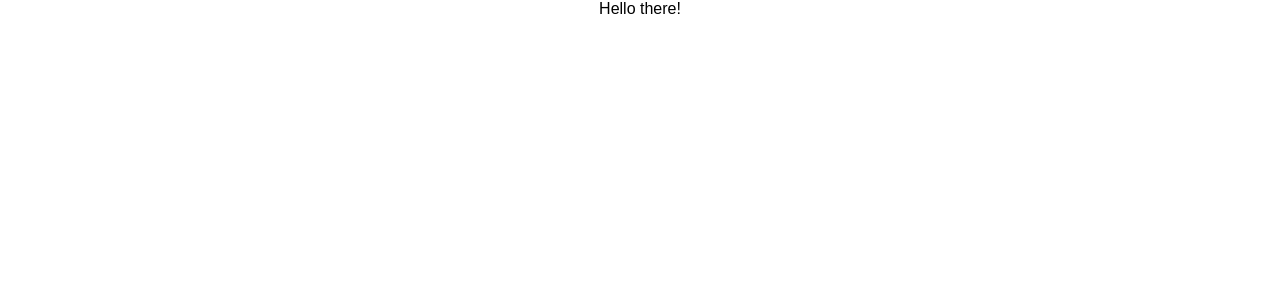
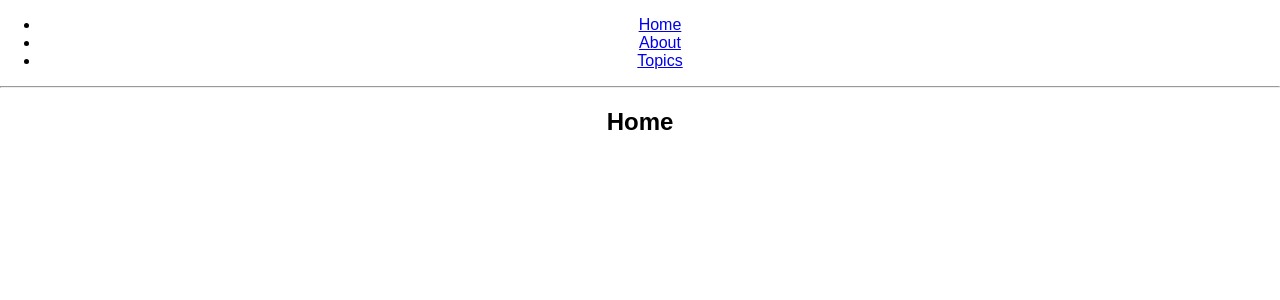
Before and after one commit to RachataLee/pages, a React (Create React App) app: page / in a window 1280 px wide. Shown: the top 300 px of the page. Built offline with nearby package versions, Linux system fonts and the light colour scheme.

Commit message:
BasicExample first time

```diff
--- a/package.json
+++ b/package.json
@@ -3,10 +3,12 @@
   "version": "0.1.0",
   "private": true,
   "dependencies": {
+    "dom": "^0.0.3",
     "lodash": "^4.17.4",
     "react": "^16.2.0",
     "react-dom": "^16.2.0",
     "react-router": "^4.2.0",
+    "react-router-dom": "^4.2.2",
     "react-scripts": "1.1.0"
   },
   "scripts": {
--- a/src/App.js
+++ b/src/App.js
@@ -1,12 +1,13 @@
 import React, { Component } from 'react';
 import logo from './logo.svg';
 import './App.css';
+import BasicExample from './BasicExample'
 
 class App extends Component {
   render() {
     return (
       <div className="App">
-        Hello there!
+        <BasicExample/>
       </div>
     );
   }
--- /dev/null
+++ b/src/BasicExample.js
@@ -0,0 +1,72 @@
+import React from 'react'
+import {
+  BrowserRouter as Router,
+  Route,
+  Link
+} from 'react-router-dom'
+
+const BasicExample = () => (
+  <Router>
+    <div>
+      <ul>
+        <li><Link to="/">Home</Link></li>
+        <li><Link to="/about">About</Link></li>
+        <li><Link to="/topics">Topics</Link></li>
+      </ul>
+
+      <hr/>
+
+      <Route exact path="/" component={Home}/>
+      <Route path="/about" component={About}/>
+      <Route path="/topics" component={Topics}/>
+    </div>
+  </Router>
+)
+
+const Home = () => (
+  <div>
+    <h2>Home</h2>
+  </div>
+)
+
+const About = () => (
+  <div>
+    <h2>About</h2>
+  </div>
+)
+
+const Topics = ({ match }) => (
+  <div>
+    <h2>Topics</h2>
+    <ul>
+      <li>
+        <Link to={`${match.url}/rendering`}>
+          Rendering with React
+        </Link>
+      </li>
+      <li>
+        <Link to={`${match.url}/components`}>
+          Components
+        </Link>
+      </li>
+      <li>
+        <Link to={`${match.url}/props-v-state`}>
+          Props v. State
+        </Link>
+      </li>
+    </ul>
+
+    <Route path={`${match.url}/:topicId`} component={Topic}/>
+    <Route exact path={match.url} render={() => (
+      <h3>Please select a topic.</h3>
+    )}/>
+  </div>
+)
+
+const Topic = ({ match }) => (
+  <div>
+    <h3>{match.params.topicId}</h3>
+  </div>
+)
+
+export default BasicExample
```
Also changed, not shown: 1 other file (tests, documents, lock files or other folders).
